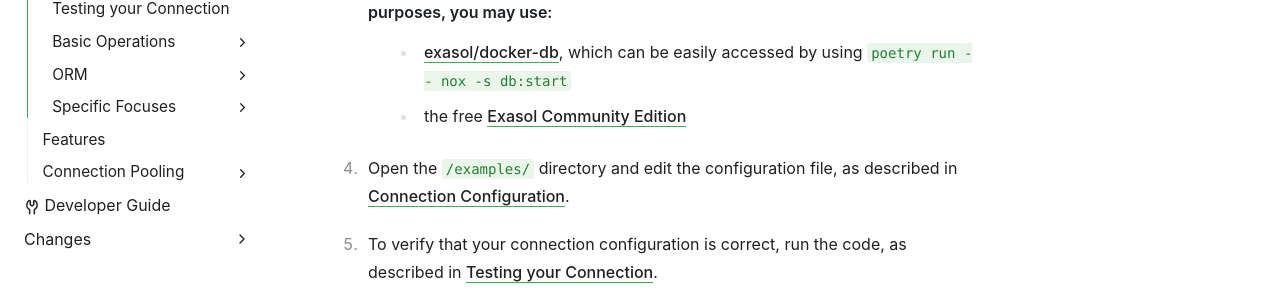
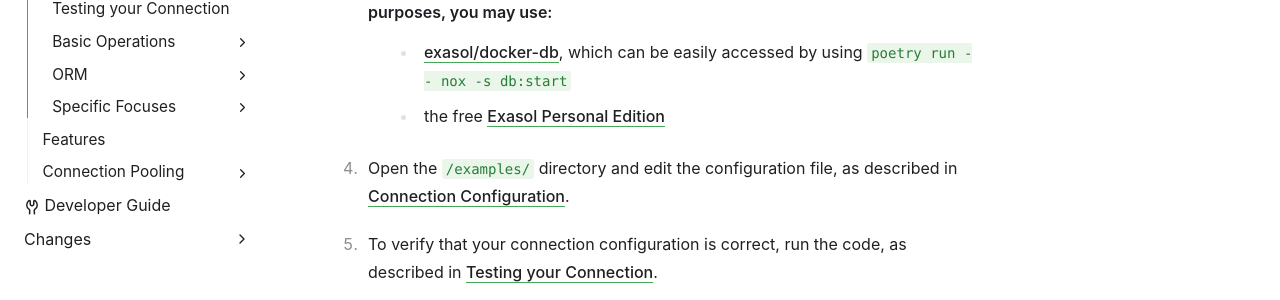
Before and after one commit to exasol/sqlalchemy-exasol, a Sphinx documentation site: the page built from doc/user_guide/examples/index.rst, in a window 1280 px wide and 900 px high, scrolled down 841 px. Shown: the part 289-589 px from the top of the window. Built offline with Sphinx 7.4.7, drawn with Linux system fonts in a browser that asks for light colours.

Commit message:
Fix broken link with updated one

```diff
--- a/doc/user_guide/examples/index.rst
+++ b/doc/user_guide/examples/index.rst
@@ -49,7 +49,7 @@
 
 #. Make sure you have installed or have access to an Exasol database. For **testing** purposes, you may use:
     - `exasol/docker-db <https://hub.docker.com/r/exasol/docker-db/tags>`__, which can be easily accessed by using ``poetry run -- nox -s db:start``
-    - the free `Exasol Community Edition <https://www.exasol.com/free-signup-community-edition/>`__
+    - the free `Exasol Personal Edition <https://www.exasol.com/personal/>`__
 
 #. Open the ``/examples/`` directory and edit the configuration file, as described in :ref:`example_configuration`.
 #. To verify that your connection configuration is correct, run the code, as described in :ref:`example_connection`.
```
